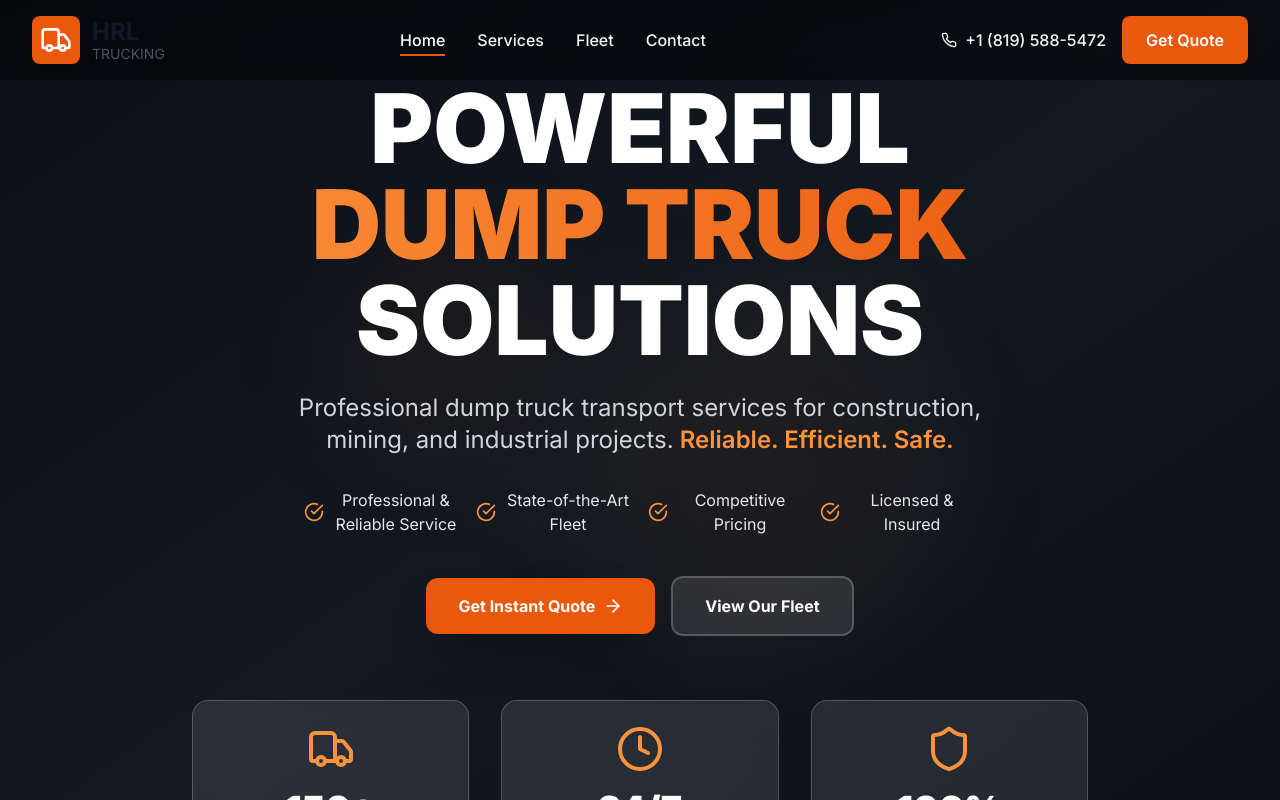
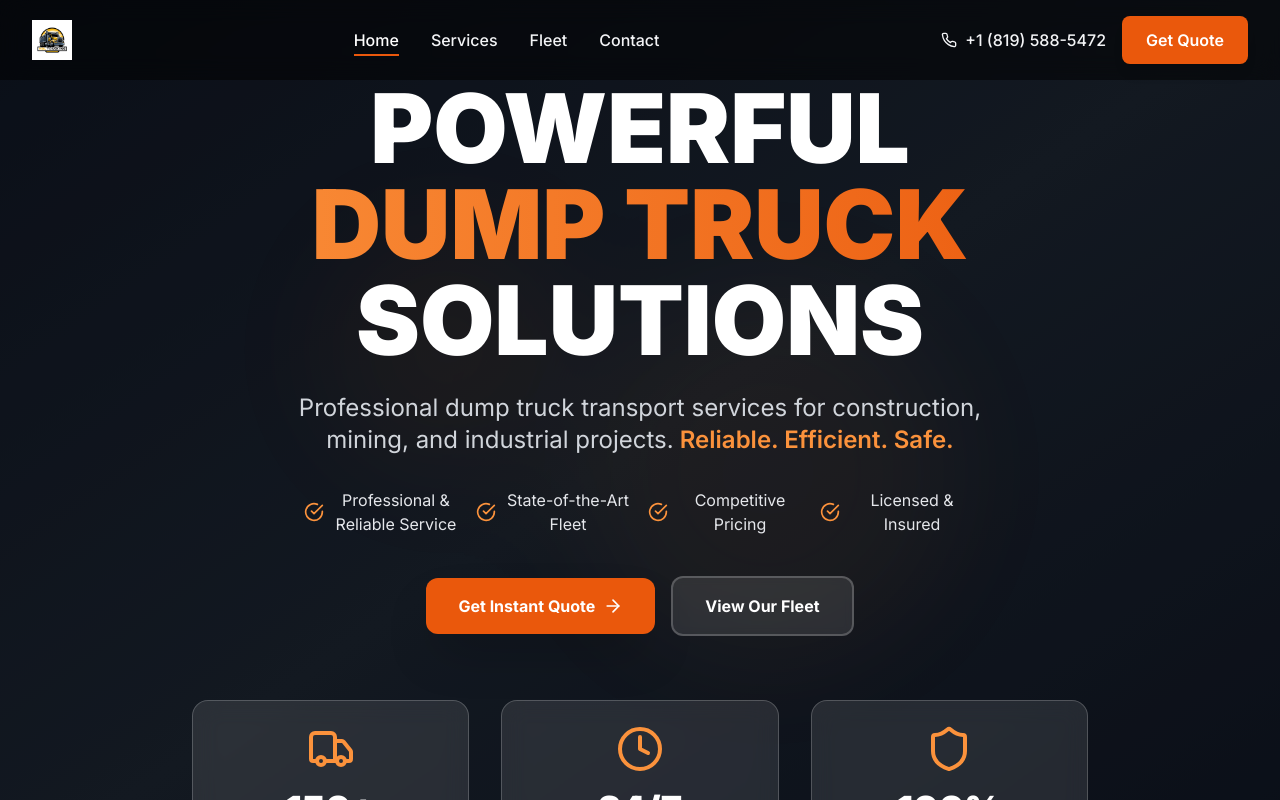
Before and after one commit to Parmjot23/HRL-Trucking, a React (Vite) app: page / in a window 1280 px wide. Shown: the top 800 px of the page. Built offline with nearby package versions, Linux system fonts and the light colour scheme.

Commit message:
Use logo image in navigation

```diff
--- a/src/components/Header.tsx
+++ b/src/components/Header.tsx
@@ -1,7 +1,8 @@
 import React, { useState, useEffect } from 'react';
 import { Link, useLocation } from 'react-router-dom';
-import { Menu, X, Phone, Truck } from 'lucide-react';
+import { Menu, X, Phone } from 'lucide-react';
 import { motion, AnimatePresence } from 'framer-motion';
+import logo from '../assets/images/IMG_1362.webp';
 
 const Header: React.FC = () => {
   const [isMenuOpen, setIsMenuOpen] = useState(false);
@@ -40,19 +41,13 @@ const Header: React.FC = () => {
       <div className="container-custom">
         <div className="flex items-center justify-between h-20">
           {/* Logo */}
-          <Link to="/" className="flex items-center space-x-3 group">
-            <motion.div
+          <Link to="/" className="flex items-center group">
+            <motion.img
               whileHover={{ scale: 1.05 }}
-              className="bg-primary-600 p-2 rounded-lg shadow-lg group-hover:bg-primary-700 transition-colors"
-            >
-              <Truck className="h-8 w-8 text-white transition-all duration-300" />
-            </motion.div>
-            <div className="flex flex-col">
-              <span className="text-2xl font-bold text-gray-900 group-hover:text-primary-600 transition-colors">
-                HRL
-              </span>
-              <span className="text-sm text-gray-600 -mt-1">TRUCKING</span>
-            </div>
+              src={logo}
+              alt="HRL Trucking Logo"
+              className="h-10 w-auto"
+            />
           </Link>
 
           {/* Desktop Navigation */}
```
